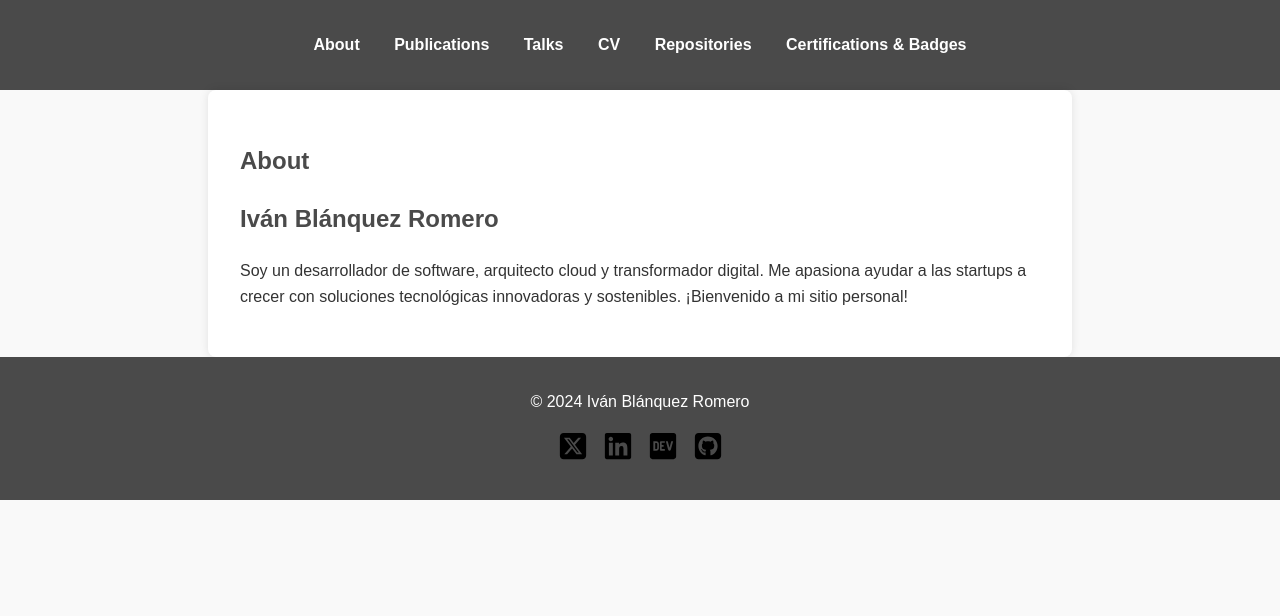
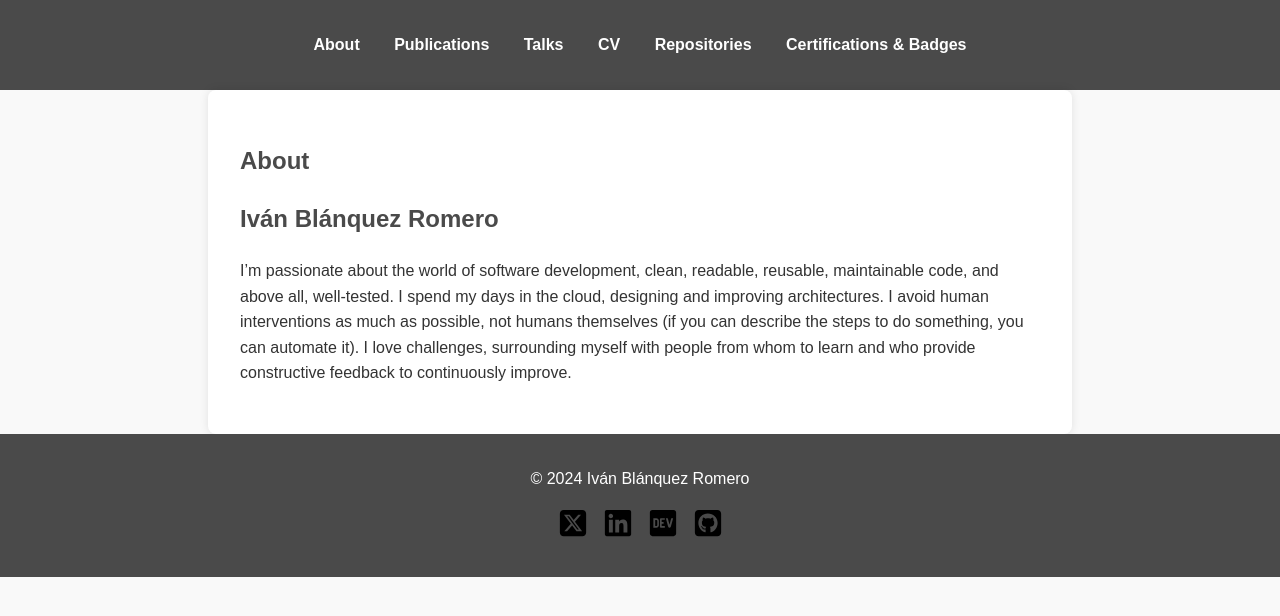
Before and after one commit to IvanBlanquez/ivanblanquez.github.io, a Jekyll site: the page built from index.md, in a window 1280 px wide. Shown: the top 616 px of the page. Built offline with Jekyll 4.4.1, drawn with Linux system fonts in a browser that asks for light colours.

Commit message:
about me

```diff
--- a/index.md
+++ b/index.md
@@ -6,4 +6,4 @@ permalink: /
 
 # Iván Blánquez Romero
 
-Soy un desarrollador de software, arquitecto cloud y transformador digital. Me apasiona ayudar a las startups a crecer con soluciones tecnológicas innovadoras y sostenibles. ¡Bienvenido a mi sitio personal!
+I'm passionate about the world of software development, clean, readable, reusable, maintainable code, and above all, well-tested. I spend my days in the cloud, designing and improving architectures. I avoid human interventions as much as possible, not humans themselves (if you can describe the steps to do something, you can automate it). I love challenges, surrounding myself with people from whom to learn and who provide constructive feedback to continuously improve.
```
